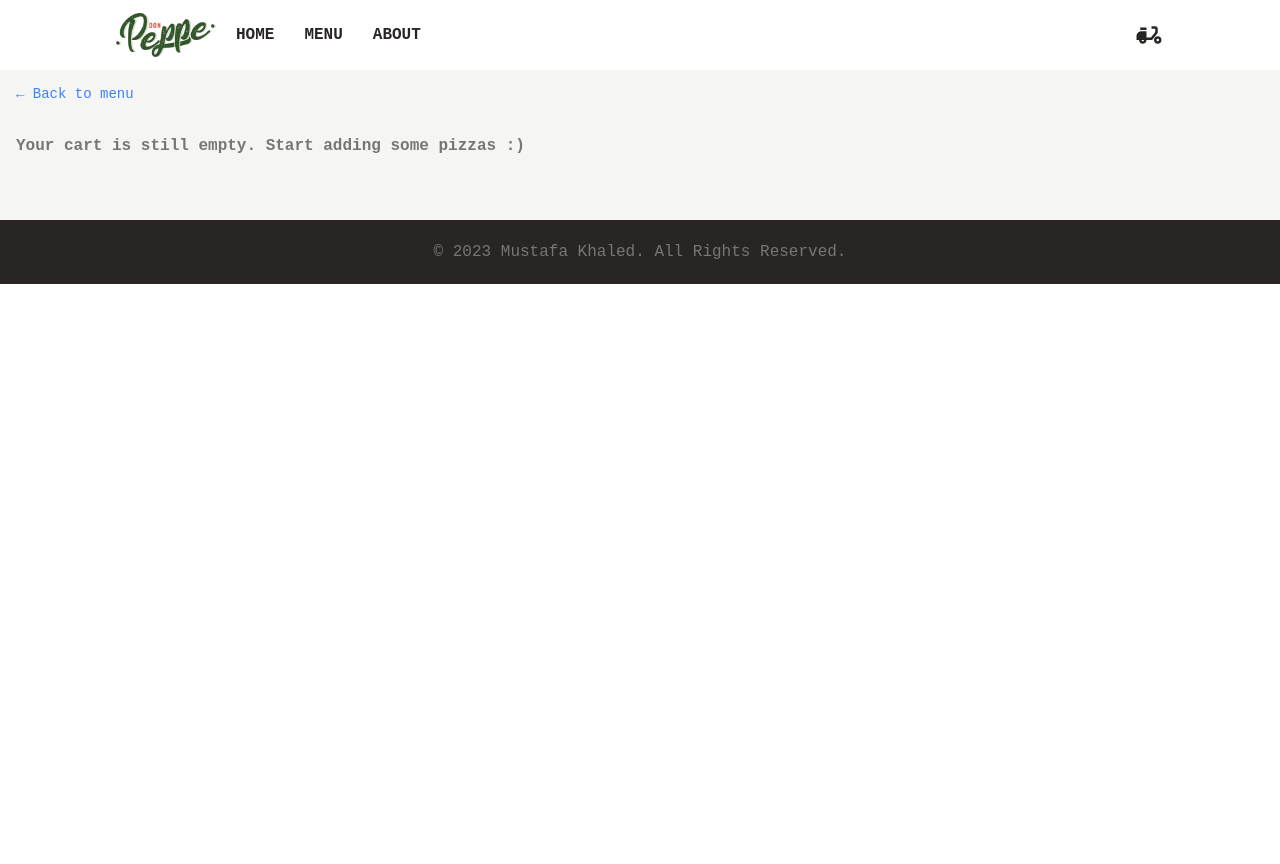
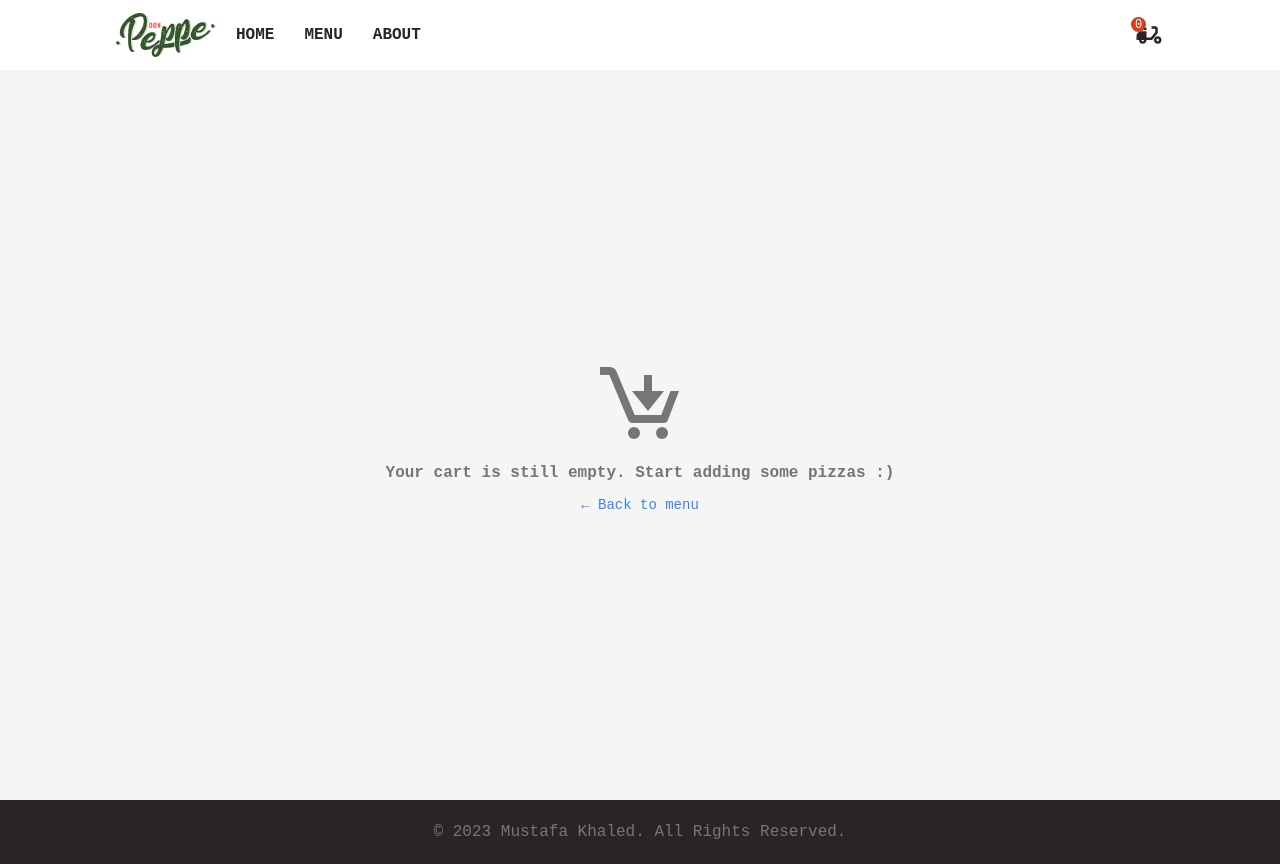
Before and after one commit to mustafa-khaled/Fast-Pizza, a React (Vite) app: page /cart in a window 1280 px wide. Before the commit the page ends 800 px from the top, so only its background shows below. Built offline with nearby package versions, Linux system fonts and the light colour scheme.

Commit message:
cart styles

```diff
--- a/src/features/cart/Cart.jsx
+++ b/src/features/cart/Cart.jsx
@@ -5,6 +5,7 @@ import EmptyCart from "./EmptyCart";
 import LinkButton from "../../ui/LinkButton";
 import Button from "../../ui/Button";
 import CartItem from "./CartItem";
+import Container from "../../ui/Container";
 
 function Cart() {
   const dispatch = useDispatch();
@@ -18,18 +19,19 @@ function Cart() {
   if (!cart.length) return <EmptyCart />;
 
   return (
-    <div className="px-4 py-3">
+    <Container>
+      <div className="min-h-[calc(100vh-70px)] pb-[50px] pt-[20px]">
         <LinkButton to="/menu">&larr; Back to menu</LinkButton>
 
         <h2 className="mt-7 text-xl font-semibold">Your cart, {userName}</h2>
 
-      <ul className="mt-3 divide-y divide-stone-200 border-b">
+        <ul className="mt-3 divide-y divide-stone-200 border-b border-gray">
           {cart?.map((item) => (
             <CartItem item={item} key={item.pizzaId} />
           ))}
         </ul>
 
-      <div className="mt-6 space-x-2">
+        <div className="mt-6 flex flex-wrap items-center gap-2">
           <Button to="/order/new" type="primary">
             Order pizzas
           </Button>
@@ -39,6 +41,7 @@ function Cart() {
           </Button>
         </div>
       </div>
+    </Container>
   );
 }
 
--- a/src/features/cart/EmptyCart.jsx
+++ b/src/features/cart/EmptyCart.jsx
@@ -1,14 +1,21 @@
+import { BiCartDownload } from "react-icons/bi";
+
+import Container from "../../ui/Container";
 import LinkButton from "../../ui/LinkButton";
 
 function EmptyCart() {
   return (
-    <div className="px-4 py-3">
-      <LinkButton to="/menu">&larr; Back to menu</LinkButton>
+    <Container>
+      <div className="flex h-[calc(100vh-70px)] flex-col items-center justify-center gap-[10px] text-center">
+        <BiCartDownload className="text-6xl text-gray sm:text-8xl" />
 
-      <p className="mt-7 font-semibold">
-        Your cart is still empty. Start adding some pizzas :)
-      </p>
-    </div>
+        <p className="font-semibold">
+          Your cart is still empty. Start adding some pizzas :)
+        </p>
+
+        <LinkButton to="/menu">&larr; Back to menu</LinkButton>
+      </div>
+    </Container>
   );
 }
 
--- a/src/features/cart/UpdateItemQuantity.jsx
+++ b/src/features/cart/UpdateItemQuantity.jsx
@@ -6,7 +6,7 @@ function UpdateItemQuantity({ pizzaId, currentQuantity }) {
   const dispatch = useDispatch();
 
   return (
-    <div className="flex items-center gap-1 md:gap-3">
+    <div className="flex items-center gap-2 md:gap-5">
       <Button
         type={"round"}
         onClick={() => dispatch(decreaseItemQuantity(pizzaId))}
--- a/src/ui/Footer.jsx
+++ b/src/ui/Footer.jsx
@@ -4,7 +4,7 @@ function Footer() {
   const currentYear = new Date().getFullYear();
 
   return (
-    <footer className="mt-[50px] bg-stone-800 p-[20px] text-center text-bgWhite">
+    <footer className="bg-stone-800 p-[20px] text-center text-bgWhite">
       <p className="text-sm sm:text-base">
         © {currentYear}{" "}
         <Link
--- a/src/ui/header/CartIcon.jsx
+++ b/src/ui/header/CartIcon.jsx
@@ -1,13 +1,22 @@
 import { Link } from "react-router-dom";
-
 import { MdDeliveryDining } from "react-icons/md";
+import { useSelector } from "react-redux";
+import { getCart } from "../../features/cart/CartSlice";
 
 function CartIcon() {
+  const cartItems = useSelector(getCart).length;
+
   return (
-    <div>
+    <div className="relative">
       <Link to={"/cart"}>
         <MdDeliveryDining className="cursor-pointer text-3xl" />
       </Link>
+      <span
+        className="absolute left-[-3px] top-[-3px] flex h-[15px] w-[15px] items-center justify-center
+       rounded-full bg-primary text-xs text-bgWhite"
+      >
+        {cartItems}
+      </span>
     </div>
   );
 }
--- a/src/ui/header/Header.jsx
+++ b/src/ui/header/Header.jsx
@@ -14,8 +14,12 @@ function Header() {
     setShowList((prev) => !prev);
   }
 
+  function closeList() {
+    setShowList(false);
+  }
+
   return (
-    <header className="bg-bgWhite fixed top-0 z-50 flex h-[70px] w-full items-center justify-center">
+    <header className="fixed top-0 z-50 flex h-[70px] w-full items-center justify-center bg-bgWhite">
       <Container>
         <div className="flex items-center justify-between gap-[20px] ">
           {/* Logo */}
@@ -23,7 +27,7 @@ function Header() {
 
           {/* Links */}
           <LinksBigScreen />
-          <LinksSmallScreen showList={showList} />
+          <LinksSmallScreen showList={showList} closeList={closeList} />
 
           {/* List Toggle & Cart Icon*/}
           <div className="ml-auto flex items-center gap-[10px]">
--- a/src/ui/header/LinksSmallScreen.jsx
+++ b/src/ui/header/LinksSmallScreen.jsx
@@ -6,8 +6,15 @@ const headerLinks = [
   { title: "About", to: "/about" },
 ];
 
-function LinksSmallScreen({ showList }) {
+function LinksSmallScreen({ showList, closeList }) {
   return (
+    <>
+      <div
+        className={`fixed left-0 top-[70px] h-[calc(100vh-70px)] ${
+          showList && "w-full"
+        }  bg-[#00000080]`}
+        onClick={closeList}
+      ></div>
       <div
         className={`header-links fixed ${
           showList ? "right-[20px]" : "right-[-100%]"
@@ -16,11 +23,17 @@ function LinksSmallScreen({ showList }) {
         `}
       >
         {headerLinks.map((el) => (
-        <NavLink key={el.title} to={el.to} className={"font-bold uppercase"}>
+          <NavLink
+            key={el.title}
+            to={el.to}
+            onClick={closeList}
+            className={"font-bold uppercase"}
+          >
             {el.title}
           </NavLink>
         ))}
       </div>
+    </>
   );
 }
 
--- a/src/ui/home/Home.jsx
+++ b/src/ui/home/Home.jsx
@@ -5,7 +5,7 @@ import Specials from "./Specials";
 
 function Home() {
   return (
-    <div className="flex flex-col gap-[70px]">
+    <div className="mb-[50px] flex flex-col gap-[70px]">
       <HeroSection />
       <Specials />
       <OurTeam />
```
Lines whose indentation alone changed are shown as unchanged.
